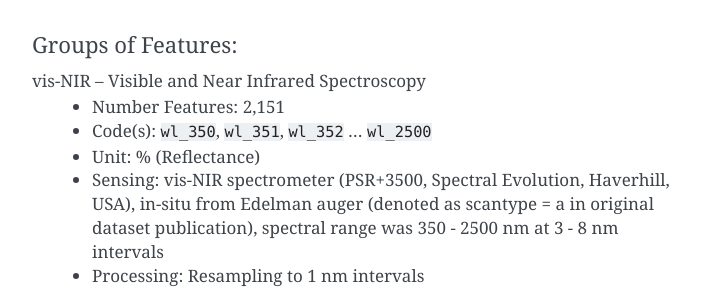
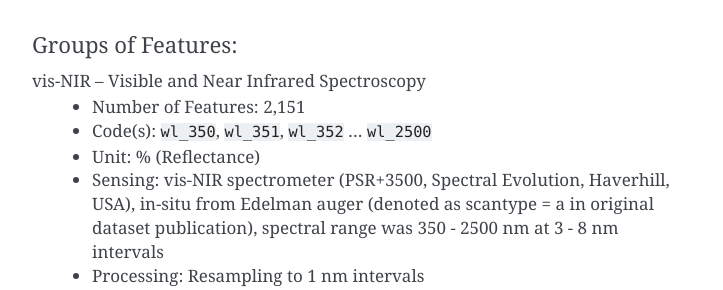
Before and after one commit to a11to1n3/LimeSoDa, a Sphinx documentation site: the page built from docs/source/datasets/CV_98.rst, in a window 1280 px wide and 900 px high, scrolled down 1280 px. Shown: the part 165-455 px from the top of the window, without its empty margins (388-1111 px from the left). Built offline with Sphinx 7.4.7, drawn with Linux system fonts in a browser that asks for light colours; pages that are not in the unit, such as notebooks, are missing from menus.

Commit message:
Update CV_98.rst

```diff
--- a/docs/source/datasets/CV_98.rst
+++ b/docs/source/datasets/CV_98.rst
@@ -56,7 +56,7 @@ Groups of Features:
 """""""""""""""""
 
 vis-NIR – Visible and Near Infrared Spectroscopy
-    * Number Features: 2,151
+    * Number of Features: 2,151
     * Code(s): ``wl_350``, ``wl_351``, ``wl_352`` ... ``wl_2500``
     * Unit: % (Reflectance)
     * Sensing: vis-NIR spectrometer (PSR+3500, Spectral Evolution, Haverhill, USA), in-situ from Edelman auger (denoted as scantype = a in original dataset publication), spectral range was 350 - 2500 nm at 3 - 8 nm intervals
```
